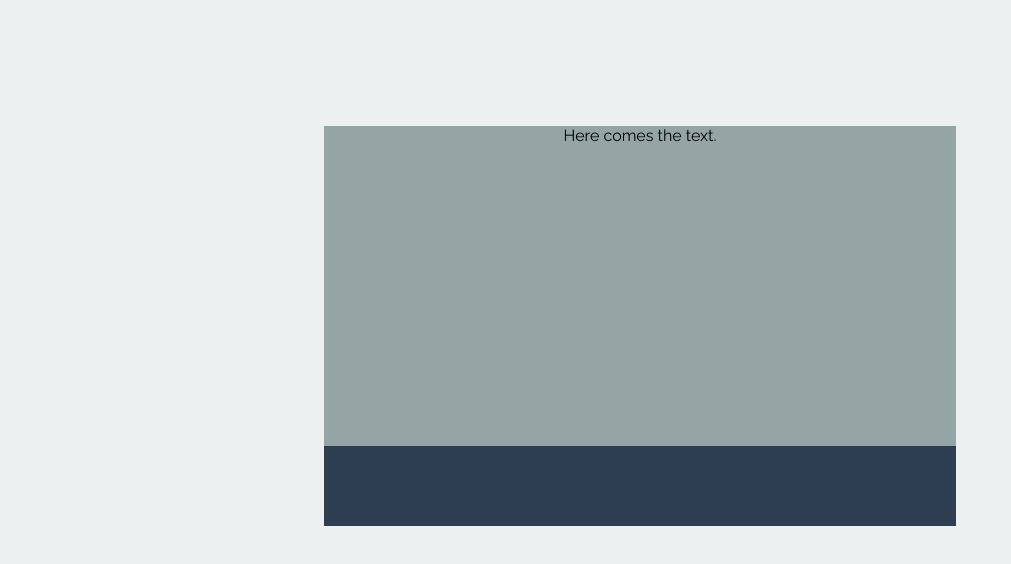
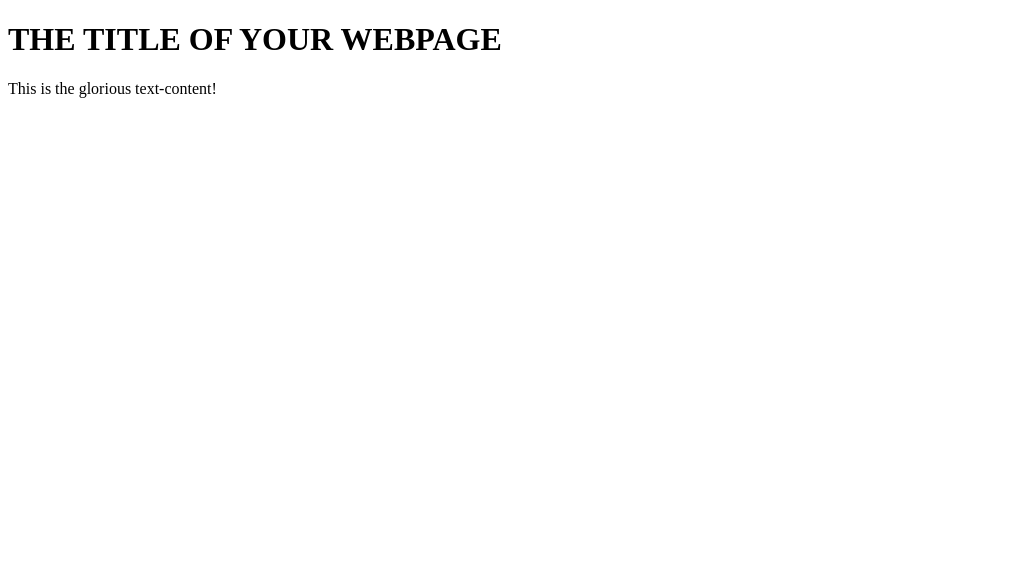
Before and after one commit to Blashyrkh2124/domTraining, a plain HTML site: page index.html in a window 1280 px wide. Shown: the whole page, without its empty margins (0-1011 px from the left). Drawn offline with Linux system fonts and the light colour scheme.

Commit message:
restart with training

```diff
--- a/index.html
+++ b/index.html
@@ -5,17 +5,11 @@
     <link rel="stylesheet" type="text/css" href="stylesheet.css">
     <title></title>
   </head>
-  <body class="thisbackground">
-    <div class="centreBox">
-    <div class="textBox">
-      <p> Here comes the text.</p>
-    </div>
-    <div id="leftOption" class="boxes">
-    </div>
-    <div id="rightOption" class="boxes">
-    </div>
-    <script src="script.js"></script>
-
-    </script>
+  <body>
+    <h1>
+      THE TITLE OF YOUR WEBPAGE
+    </h1>
+    <div id="container"></div>
   </body>
+  <script type="text/javascript" src="script.js"></script>
 </html>
--- a/script.js
+++ b/script.js
@@ -0,0 +1,7 @@
+const container = document.querySelector('#container');
+
+const content = document.createElement('div');
+content.classList.toggle('content');
+content.textContent = 'This is the glorious text-content!';
+
+container.appendChild(content);
--- a/stylesheet.css
+++ b/stylesheet.css
@@ -1,34 +1,2 @@
 @import url('https://fonts.googleapis.com/css?family=Open+Sans');
 @import url('https://fonts.googleapis.com/css?family=Raleway');
-
-body,h1 {font-family: "Raleway", sans-serif}
-html {height: 100%}
-
-html {
-  background-color: #ecf0f1;
-}
-
-.centreBox {
-  background-color: #2c3e50;
-  position: relative;
-  margin: auto;
-  margin-top: 10%;
-  width: 50%;
-  padding: 0;
-  height: 400px;
-  text-align: center;
-  z-index: 1;
-}
-
-.textBox {
-  background-color: #95a5a6;
-  position: relative;
-  height: 80%;
-}
-
-.options {
-  position: relative;
-  background-color: #e67e22;
-  width: 50%;
-  height: 20%;
-}
```
